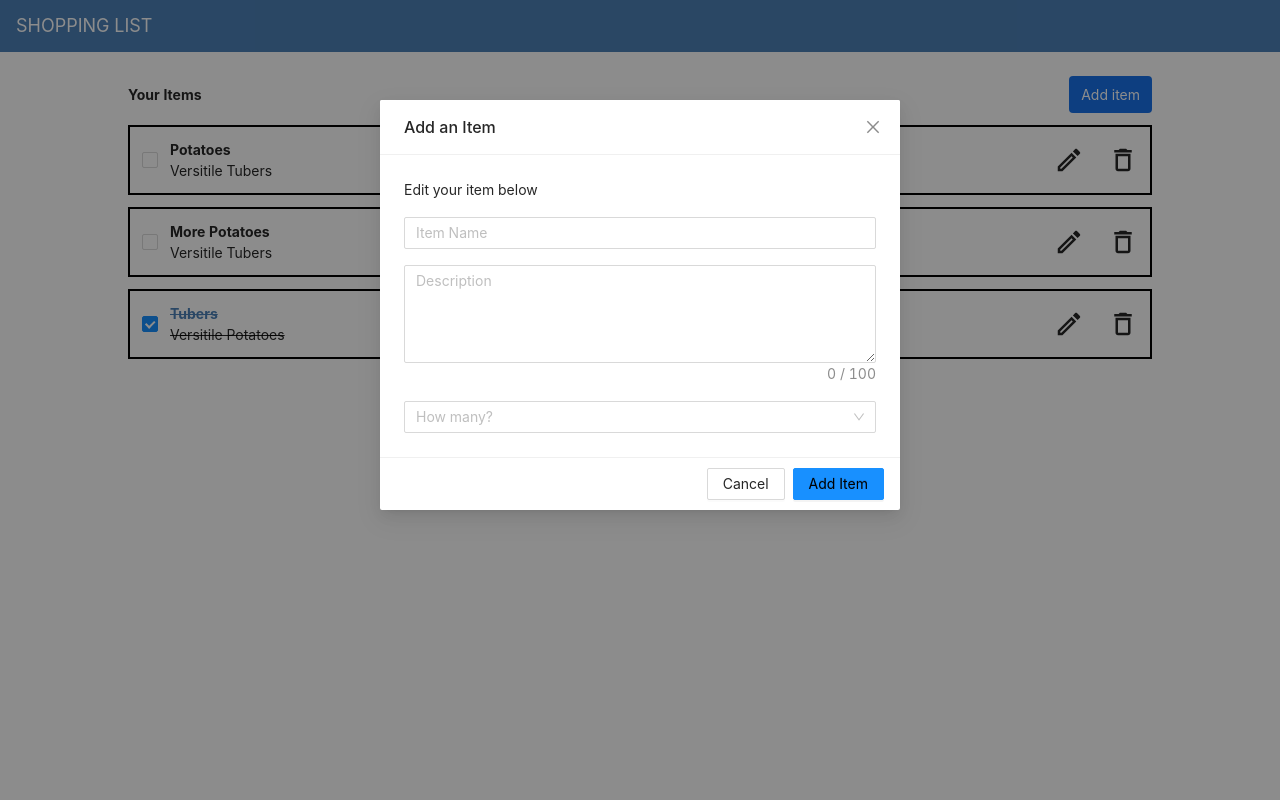
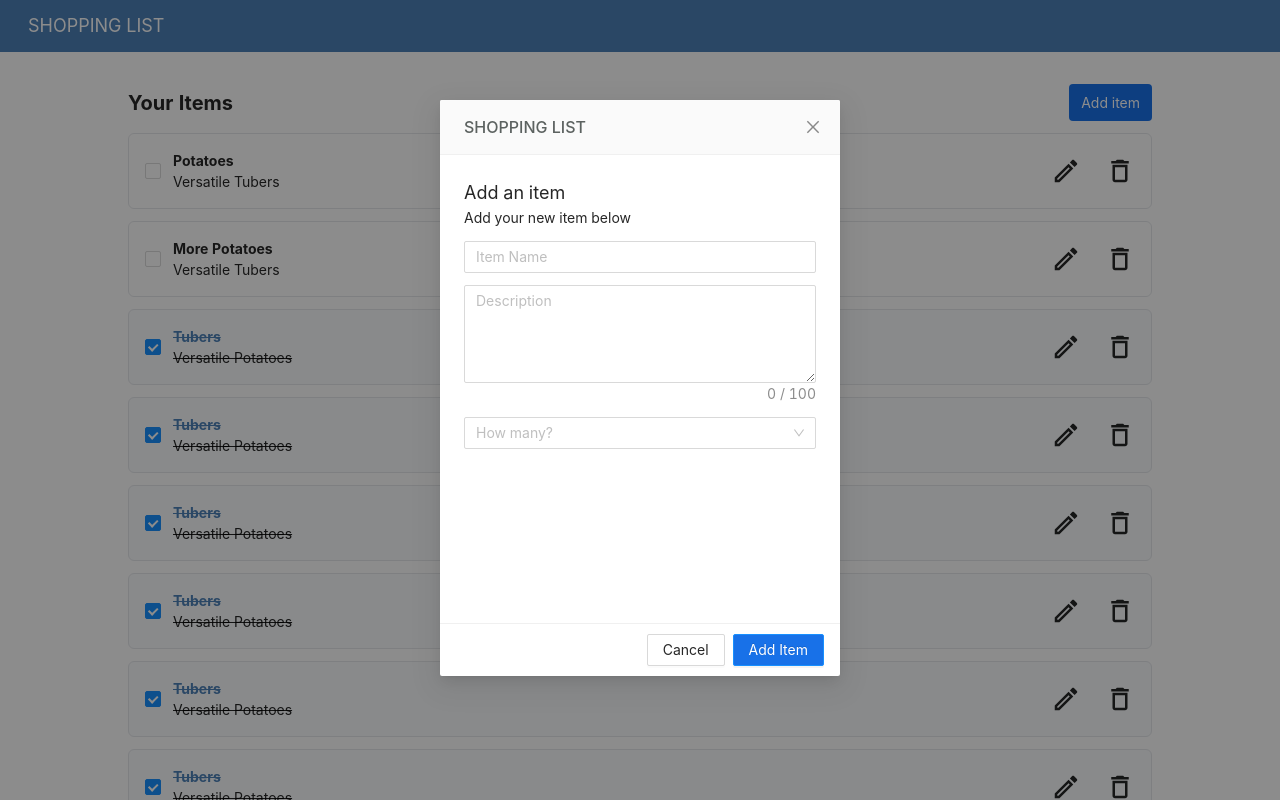
Before and after one commit to RyanFrodge/shopping-app, a React (Create React App) app: page / in a window 1280 px wide. Both pictures are taken after a click on the button "Add item". Shown: the top 800 px of the page. Built offline with nearby package versions, Linux system fonts and the light colour scheme.

Commit message:
cleanup, ui tweaks

```diff
--- a/src/App.js
+++ b/src/App.js
@@ -9,7 +9,7 @@ function App() {
     <div className="App">
       <nav className="bg-muted-blue">
         <section className="px-lg py-md">
-        <h1 className="flex text-lg text-white mr-auto">
+        <h1 className="flex text-lg text-white mr-auto ml-md">
           SHOPPING LIST
         </h1>
         </section>
--- a/src/components/ShoppingList.jsx
+++ b/src/components/ShoppingList.jsx
@@ -15,25 +15,19 @@ const { Option } = Select;
 const ShoppingList = () => {
 
     const stateItems = useSelector(state => state.items)
+    const dispatch = useDispatch()
 
     const items = stateItems.slice().sort((a, b) => a.purchased === b.purchased ? 0 : a.purchased ? 1 : -1)
 
-    const dispatch = useDispatch()
+    const [modalType, setModalType] = useState("add");
+    const [isModalVisible, setIsModalVisible] = useState(false);
 
-
-    const [modalType, setModalType] = useState("add");
-
-
-    const [isModalVisible, setIsModalVisible] = useState(false);
     const [selected, setSelected] = useState({});
 
     const [itemName, setItemName] = useState("");
     const [itemDescription, setItemDescription] = useState("");
     const [itemQuantity, setItemQuantity] = useState("1");
     const [itemPurchased, setItemPurchased] = useState(false);
-
-    // const [idCount, setIdCount] = useState(0); //temporary
-
 
     const updateName = (e) => {
         setItemName(e.target.value)
@@ -112,22 +106,22 @@ const ShoppingList = () => {
 
     return (
         <>
-
             {modalType === "add" ?
-                <Modal title="Add an Item" visible={isModalVisible} destroyOnClose="true"
+                <Modal title="SHOPPING LIST" visible={isModalVisible} destroyOnClose="true" width={400}
                     footer={[
                         <Button key="back" onClick={handleCancel}>
                             Cancel
                 </Button>,
-                        <Button key="submit" type="primary" onClick={addItem} className="text-black hover:bg-vivid-blue">
+                        <Button key="submit" type="primary" onClick={addItem} className="text-white bg-vivid-blue">
                             Add Item
                 </Button>
                     ]}>
-                    <div className="flex flex-col space-y-lg">
-                        <h1>Edit your item below</h1>
-                        <Input placeholder="Item Name" value={itemName} onChange={updateName} />
-                        <TextArea placeholder="Description" rows={4} maxLength={100} showCount="true" value={itemDescription} onChange={updateDescription} />
-                        <Select placeholder="How many?" onChange={updateQuantity}>
+                    <div className="flex flex-col mb-[150px]">
+                        <div className="text-lg">Add an item</div>
+                        <div className="text-md">Add your new item below</div>
+                        <Input placeholder="Item Name" value={itemName} onChange={updateName}  className="mt-md"/>
+                        <TextArea placeholder="Description" rows={4} maxLength={100} showCount="true" value={itemDescription} onChange={updateDescription}  className="mt-md"/>
+                        <Select placeholder="How many?" onChange={updateQuantity}  className="mt-md">
                             <Option value="1">1</Option>
                             <Option value="2">2</Option>
                             <Option value="3">3</Option>
@@ -137,31 +131,32 @@ const ShoppingList = () => {
 
                 : modalType === "edit" ?
 
-                    <Modal title="Edit an Item" visible={isModalVisible} destroyOnClose="true"
+                    <Modal title="SHOPPING LIST" visible={isModalVisible} destroyOnClose="true" width={400}
                         footer={[
                             <Button key="back" onClick={handleCancel}>
                                 Cancel
                 </Button>,
-                            <Button key="submit" type="primary" onClick={editItem} className="text-black hover:bg-vivid-blue">
+                            <Button key="submit" type="primary" onClick={editItem} className="text-white bg-vivid-blue">
                                 Save Item
                 </Button>
                         ]}>
-                        <div className="flex flex-col space-y-lg">
-                            <h1>Edit your item below</h1>
-                            <Input placeholder={itemName} onChange={updateName} />
-                            <TextArea rows={4} maxLength={100} showCount="true" placeholder={itemDescription} onChange={updateDescription} />
-                            <Select placeholder={itemQuantity} onChange={updateQuantity}>
+                        <div className="flex flex-col mb-[150px]">
+                            <div className="text-lg">Edit an item</div>
+                            <div className="text-md">Edit your item below</div>
+                            <Input placeholder={itemName} onChange={updateName} className="mt-md" />
+                            <TextArea rows={4} maxLength={100} showCount="true" placeholder={itemDescription} onChange={updateDescription} className="mt-md" />
+                            <Select placeholder={itemQuantity} onChange={updateQuantity} className="mt-md">
                                 <Option value="1">1</Option>
                                 <Option value="2">2</Option>
                                 <Option value="3">3</Option>
                             </Select>
-                            <Checkbox checked={itemPurchased} onChange={updatePurchased}>Purchased</Checkbox>
+                            <Checkbox checked={itemPurchased} onChange={updatePurchased} className="mt-md"><div className="text-[#9CA8B4]">Purchased</div></Checkbox>
                         </div>
                     </Modal>
 
                     :
 
-                    <Modal title="Delete Item?" visible={isModalVisible} destroyOnClose="true" closable="true"
+                    <Modal title="Delete Item?" visible={isModalVisible} destroyOnClose="true" closable="true" width={400}
                         footer={[
                             <Button key="back" onClick={handleCancel}>
                                 Cancel
@@ -180,36 +175,27 @@ const ShoppingList = () => {
 
             {items.length === 0
                 ?
-                <div className="flex flex-col h-[300px] w-1/2 border-2 border-black rounded ml-auto mr-auto m-lg items-center justify-center">
-
-                    Your shopping list is empty :(
-                        <button className="bg-vivid-blue rounded text-white m-md px-md py-sm"
+                <div className="flex flex-col h-[300px] w-1/2 border-2 border-gray rounded ml-auto mr-auto m-lg items-center justify-center">
+                    <div className="text-gray-500">Your shopping list is empty :(</div>
+                    <button className="bg-vivid-blue rounded text-white m-md px-md py-sm"
                         onClick={() => showModal("add")}>Add your first item</button>
                 </div>
                 :
-                <div className="w-[80%] mt-xl ml-auto mr-auto">
+                <div className="w-[80%] mt-xxl ml-auto mr-auto">
                     <div className="flex items-center">
-                        <h1><strong>Your Items</strong></h1>
+                        <div className="text-xl"><strong>Your Items</strong></div>
                         <button className="bg-vivid-blue rounded text-white px-md py-sm ml-auto"
                             onClick={() => showModal("add")}>Add item</button>
                     </div>
                     <div className="flex flex-col">
                         <ul>
                             {items.map((item) =>
-                                <li key={item.id} className="flex flex-row border-2 border-black p-md my-md items-center">
+                                <li key={item.id} className={item.purchased ? "flex flex-row border border-gray rounded-md p-lg my-md items-center bg-[#F8FAFC]" : "flex flex-row border border-gray rounded-md p-lg my-md items-center"}>
                                     <Checkbox checked={item.purchased}></Checkbox>
-                                    {item.purchased ?
-                                        <div className="flex flex-col ml-md ">
-                                            <strong className="mr-auto line-through text-muted-blue">{item.name}</strong>
-                                            <div className="mr-auto line-through">{item.description}</div>
-                                        </div>
-                                        :
-                                        <div className="flex flex-col ml-md ">
-                                            <strong className="mr-auto ">{item.name}</strong>
-                                            <div className="mr-auto">{item.description}</div>
-                                        </div>
-                                    }
-
+                                    <div className="flex flex-col ml-md ">
+                                        <strong className={item.purchased ? "mr-auto line-through text-muted-blue" : "mr-auto"}>{item.name}</strong>
+                                        <div className={item.purchased ? "mr-auto line-through" : "mr-auto"}>{item.description}</div>
+                                    </div>
                                     <div className="flex flex-row ml-auto" >
                                         <MdOutlineEdit className="cursor-pointer" onClick={() => { showModal("edit", item); }} size={30} />
                                         <MdDeleteOutline className="cursor-pointer ml-xl" onClick={() => { showModal("delete", item); }} size={30} />
@@ -220,7 +206,6 @@ const ShoppingList = () => {
                     </div>
                 </div>
             }
-
         </>
     );
 };
--- a/src/features/items/itemsSlice.js
+++ b/src/features/items/itemsSlice.js
@@ -2,24 +2,138 @@ import { createSlice, nanoid } from '@reduxjs/toolkit'
 
 const initialState = [
     {
-        "id": 0,
+        "id": nanoid(),
         "name": "Potatoes",
-        "description": "Versitile Tubers",
+        "description": "Versatile Tubers",
         "quantity": "1",
         "purchased": false
     }, {
-        "id": 1,
+        "id": nanoid(),
         "name": "More Potatoes",
-        "description": "Versitile Tubers",
+        "description": "Versatile Tubers",
         "quantity": "2",
         "purchased": false
     }, {
-        "id": 2,
+        "id": nanoid(),
         "name": "Tubers",
-        "description": "Versitile Potatoes",
+        "description": "Versatile Potatoes",
         "quantity": "3",
         "purchased": true
-    }]
+    }, {
+        "id": nanoid(),
+        "name": "Tubers",
+        "description": "Versatile Potatoes",
+        "quantity": "3",
+        "purchased": true
+    }, {
+        "id": nanoid(),
+        "name": "Tubers",
+        "description": "Versatile Potatoes",
+        "quantity": "3",
+        "purchased": true
+    }, {
+        "id": nanoid(),
+        "name": "Tubers",
+        "description": "Versatile Potatoes",
+        "quantity": "3",
+        "purchased": true
+    }, {
+        "id": nanoid(),
+        "name": "Tubers",
+        "description": "Versatile Potatoes",
+        "quantity": "3",
+        "purchased": true
+    }, {
+        "id": nanoid(),
+        "name": "Tubers",
+        "description": "Versatile Potatoes",
+        "quantity": "3",
+        "purchased": true
+    }, {
+        "id": nanoid(),
+        "name": "Tubers",
+        "description": "Versatile Potatoes",
+        "quantity": "3",
+        "purchased": true
+    }, {
+        "id": nanoid(),
+        "name": "Tubers",
+        "description": "Versatile Potatoes",
+        "quantity": "3",
+        "purchased": true
+    }, {
+        "id": nanoid(),
+        "name": "Tubers",
+        "description": "Versatile Potatoes",
+        "quantity": "3",
+        "purchased": true
+    }, {
+        "id": nanoid(),
+        "name": "Tubers",
+        "description": "Versatile Potatoes",
+        "quantity": "3",
+        "purchased": true
+    }, {
+        "id": nanoid(),
+        "name": "Tubers",
+        "description": "Versatile Potatoes",
+        "quantity": "3",
+        "purchased": true
+    }, {
+        "id": nanoid(),
+        "name": "Tubers",
+        "description": "Versatile Potatoes",
+        "quantity": "3",
+        "purchased": true
+    }, {
+        "id": nanoid(),
+        "name": "Tubers",
+        "description": "Versatile Potatoes",
+        "quantity": "3",
+        "purchased": true
+    }, {
+        "id": nanoid(),
+        "name": "Tubers",
+        "description": "Versatile Potatoes",
+        "quantity": "3",
+        "purchased": true
+    }, {
+        "id": nanoid(),
+        "name": "Tubers",
+        "description": "Versatile Potatoes",
+        "quantity": "3",
+        "purchased": true
+    }, {
+        "id": nanoid(),
+        "name": "Tubers",
+        "description": "Versatile Potatoes",
+        "quantity": "3",
+        "purchased": true
+    }, {
+        "id": nanoid(),
+        "name": "Tubers",
+        "description": "Versatile Potatoes",
+        "quantity": "3",
+        "purchased": true
+    }, {
+        "id": nanoid(),
+        "name": "Tubers",
+        "description": "Versatile Potatoes",
+        "quantity": "3",
+        "purchased": true
+    }, {
+        "id": nanoid(),
+        "name": "Tubers",
+        "description": "Versatile Potatoes",
+        "quantity": "3",
+        "purchased": true
+    }, {
+        "id": nanoid(),
+        "name": "Tubers",
+        "description": "Versatile Potatoes",
+        "quantity": "3",
+        "purchased": true
+    },]
 
 const itemsSlice = createSlice({
     name: 'items',
--- a/src/index.css
+++ b/src/index.css
@@ -18,3 +18,11 @@ code {
   font-family: source-code-pro, Menlo, Monaco, Consolas, 'Courier New',
     monospace;
 }
+
+.ant-modal-title {
+  color: #5C6260
+}
+
+.ant-modal-header {
+  background-color: #FAFAFA
+}
--- a/tailwind.config.js
+++ b/tailwind.config.js
@@ -8,6 +8,8 @@ module.exports = {
       md: '12px',
       lg: '16px',
       xl: '24px',
+      xxl: '32px',
+      xxxl: '50px',
     },
     fontFamily: {
       heading: ['Nunito', 'sans-serif'],
```
